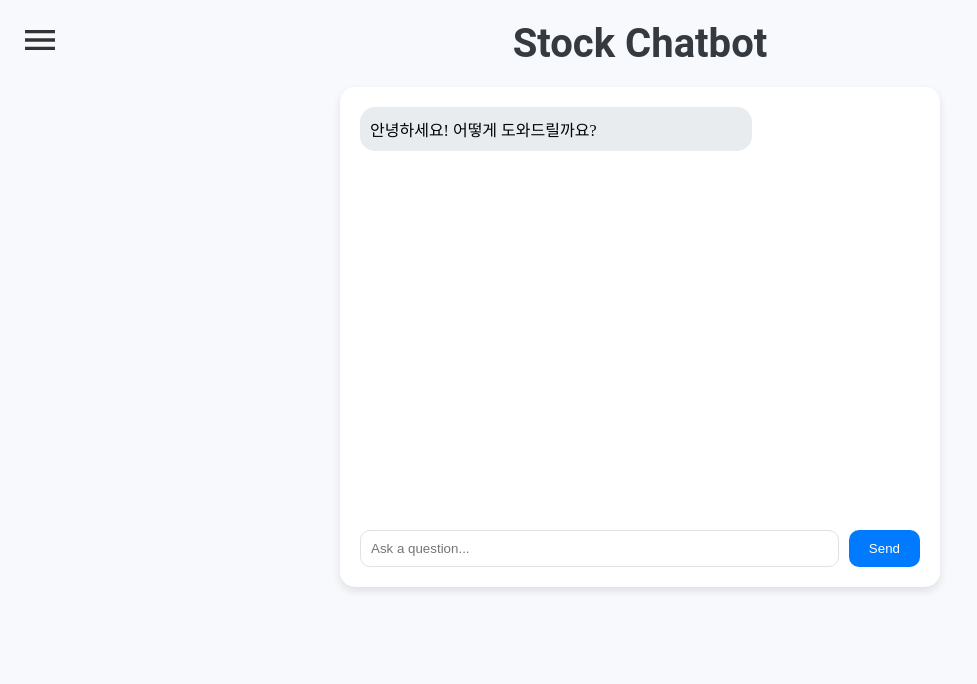
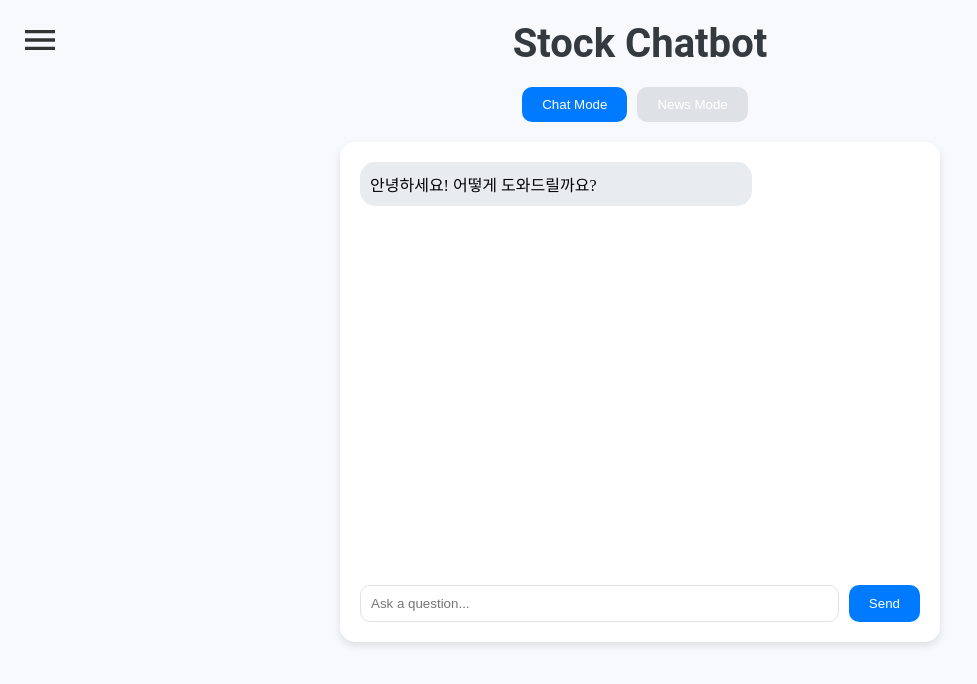
Before and after one commit to aksnd/madcamp4_front, a React (Create React App) app: page /chatbot in a window 1280 px wide. Shown: the top 684 px of the page, without its empty margins (0-977 px from the left). Built offline with nearby package versions, Linux system fonts and the light colour scheme.

Commit message:
chatbot page modified

```diff
--- a/src/pages/ChatbotPage.js
+++ b/src/pages/ChatbotPage.js
@@ -7,39 +7,75 @@ const ChatbotPage = () => {
     { sender: 'Bot', text: '안녕하세요! 어떻게 도와드릴까요?' },
   ]);
   const [input, setInput] = useState('');
+  const [newsUrl, setNewsUrl] = useState('');
+  const [mode, setMode] = useState('chat'); // 'chat' or 'news'
+
+  const kakaoId = localStorage.getItem('kakaoId'); // 카카오 아이디 가져오기
 
   const handleSend = async () => {
-    if (input.trim() === '') return;
+    if (mode === 'chat' && input.trim() === '') return;
+    if (mode === 'news' && newsUrl.trim() === '') return;
 
+    if (mode === 'chat') {
       // Add user message to chat
       setMessages([...messages, { sender: 'User', text: input }]);
+    } else {
+      // Add user message to chat with news URL
+      setMessages([...messages, { sender: 'User', text: newsUrl }]);
+    }
 
     try {
-      // Send user input to backend
-      const response = await axios.post('http://52.78.53.98:8000/api/chatbot/', { input });
+      // Send user input, newsUrl, and kakaoId to backend
+      const response = await axios.post('http://52.78.53.98:8000/api/chatbot/', {
+        input,
+        newsUrl,
+        kakaoId,
+      });
 
+      if (mode === 'news') {
+        // Add bot response with news summary and related articles
+        setMessages([
+          ...messages,
+          { sender: 'User', text: newsUrl },
+          { sender: 'Bot', text: `뉴스 요약: ${response.data.newsSummary}` },
+          ...response.data.relatedArticles.map((article, index) => ({
+            sender: 'Bot',
+            text: `관련 기사 ${index + 1}: ${article}`,
+          })),
+        ]);
+      } else {
         // Add bot response to chat
         setMessages([
           ...messages,
           { sender: 'User', text: input },
           { sender: 'Bot', text: response.data.answer },
         ]);
+      }
     } catch (error) {
       console.error('Error sending message:', error);
       setMessages([
         ...messages,
-        { sender: 'User', text: input },
+        { sender: 'User', text: input || newsUrl },
         { sender: 'Bot', text: 'Sorry, something went wrong.' },
       ]);
     }
 
-    // Clear input field
+    // Clear input fields
     setInput('');
+    setNewsUrl('');
   };
 
   return (
     <Container>
       <Header>Stock Chatbot</Header>
+      <ModeSelector>
+        <ModeButton active={mode === 'chat'} onClick={() => setMode('chat')}>
+          Chat Mode
+        </ModeButton>
+        <ModeButton active={mode === 'news'} onClick={() => setMode('news')}>
+          News Mode
+        </ModeButton>
+      </ModeSelector>
       <ChatContainer>
         <Messages>
           {messages.map((msg, index) => (
@@ -49,12 +85,21 @@ const ChatbotPage = () => {
           ))}
         </Messages>
         <InputContainer>
+          {mode === 'chat' ? (
             <Input
               type="text"
               placeholder="Ask a question..."
               value={input}
               onChange={(e) => setInput(e.target.value)}
             />
+          ) : (
+            <Input
+              type="text"
+              placeholder="Enter news URL..."
+              value={newsUrl}
+              onChange={(e) => setNewsUrl(e.target.value)}
+            />
+          )}
           <Button onClick={handleSend}>Send</Button>
         </InputContainer>
       </ChatContainer>
@@ -75,6 +120,25 @@ const Header = styled.h1`
   font-size: 2.5rem;
   margin-bottom: 20px;
   color: #343a40;
+`;
+
+const ModeSelector = styled.div`
+  display: flex;
+  margin-bottom: 20px;
+`;
+
+const ModeButton = styled.button`
+  padding: 10px 20px;
+  background: ${(props) => (props.active ? '#007bff' : '#dee2e6')};
+  color: white;
+  border: none;
+  border-radius: 10px;
+  cursor: pointer;
+  margin-right: 10px;
+
+  &:hover {
+    background: ${(props) => (props.active ? '#0056b3' : '#ced4da')};
+  }
 `;
 
 const ChatContainer = styled.div`
```
Lines whose indentation alone changed are shown as unchanged.
